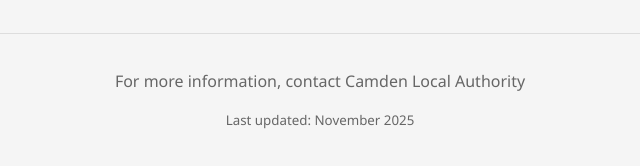
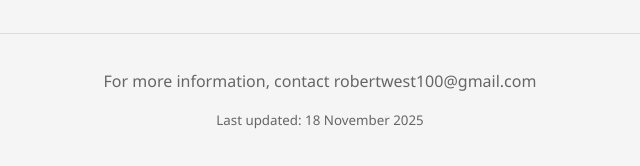
Before and after one commit to robertjwest/mental-wellbeing-and-behaviour, a plain HTML site: page index.html in a window 1280 px wide. Shown: the part 1484-1650 px from the top of the page, 320-960 px from the left. Drawn offline with Linux system fonts and the light colour scheme.

Commit message:
Update index.html

```diff
--- a/index.html
+++ b/index.html
@@ -125,8 +125,8 @@
     </div>
 
     <footer>
-        <p>For more information, contact Camden Local Authority</p>
-        <p><small>Last updated: November 2025</small></p>
+        <p>For more information, contact robertwest100@gmail.com</p>
+        <p><small>Last updated: 18 November 2025</small></p>
     </footer>
 </body>
 </html>
```
